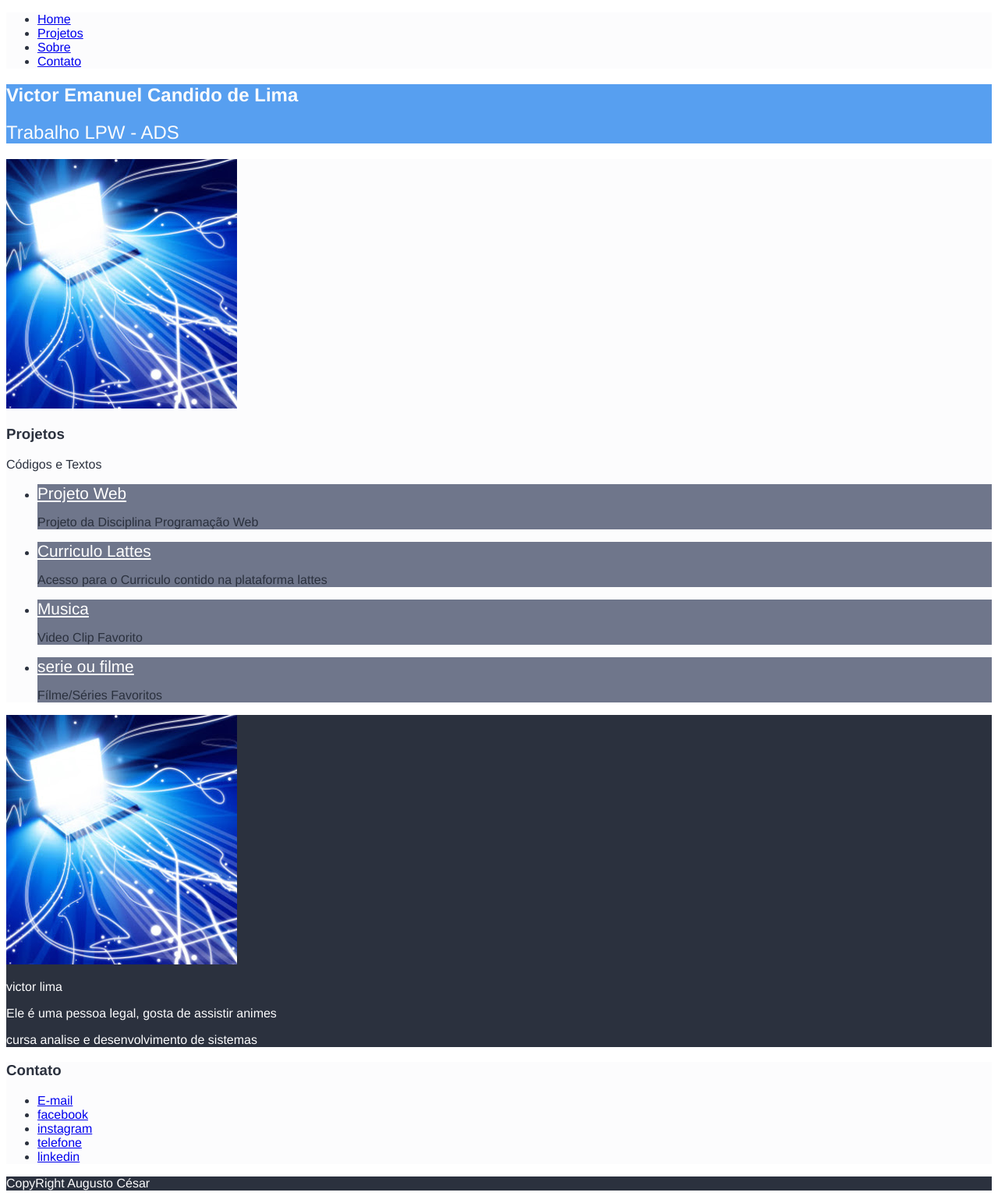
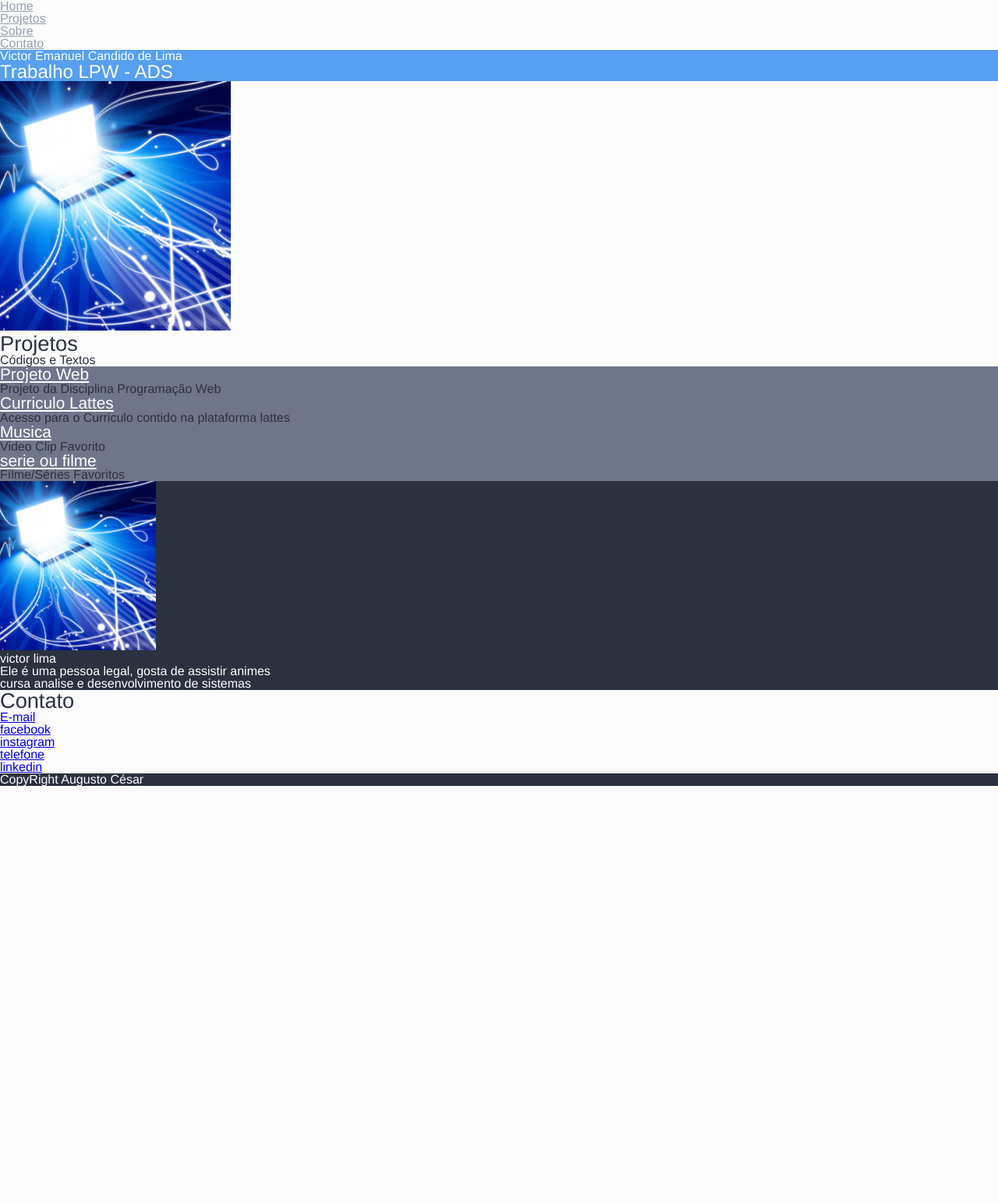
Before and after one commit to Cesaralves17/AulasProgramacaoWeb, a PHP site: page / in a window 1280 px wide. Shown: the whole page at 78% size. After the commit the page ends 1008 px from the top, so only its background shows below. Run offline with PHP 8.4, Linux system fonts and the light colour scheme.

Commit message:
reset css e estilos
reset css e estilos

```diff
--- a/CSS/Blog.css
+++ b/CSS/Blog.css
@@ -17,8 +17,15 @@ body {
     font-weight: lighter;
 
 }
+section h3{
+    font-size: 1.7em;
 
+}
 
+header  li a{
+    color:#99A0B0;
+    font-weight: lighter;
+}
 
 .escuras {
     background-color: #2B313E;
@@ -38,3 +45,8 @@ body {
     color: #ffffff;
     font-size: 1.3em;
 }
+
+#Sobre img{
+    width: 200px;
+
+}
--- /dev/null
+++ b/CSS/reset.css
@@ -0,0 +1,48 @@
+/* http://meyerweb.com/eric/tools/css/reset/
+  v2.0 | 20110126
+  License: none (public domain)
+*/
+
+html, body, div, span, applet, object, iframe,
+h1, h2, h3, h4, h5, h6, p, blockquote, pre,
+a, abbr, acronym, address, big, cite, code,
+del, dfn, em, img, ins, kbd, q, s, samp,
+small, strike, strong, sub, sup, tt, var,
+b, u, i, center,
+dl, dt, dd, ol, ul, li,
+fieldset, form, label, legend,
+table, caption, tbody, tfoot, thead, tr, th, td,
+article, aside, canvas, details, embed,
+figure, figcaption, footer, header, hgroup,
+menu, nav, output, ruby, section, summary,
+time, mark, audio, video {
+    margin: 0;
+    padding: 0;
+    border: 0;
+    font-size: 100%;
+    font: inherit;
+    vertical-align: baseline;
+}
+/* HTML5 display-role reset for older browsers */
+article, aside, details, figcaption, figure,
+footer, header, hgroup, menu, nav, section {
+    display: block;
+}
+body {
+    line-height: 1;
+}
+ol, ul {
+    list-style: none;
+}
+blockquote, q {
+    quotes: none;
+}
+blockquote:before, blockquote:after,
+q:before, q:after {
+    content: '';
+    content: none;
+}
+table {
+    border-collapse: collapse;
+    border-spacing: 0;
+}
--- a/index.html
+++ b/index.html
@@ -4,13 +4,14 @@
 <head>
   <meta charset="utf-8">
   <title>blog do vitor</title>
+  <link rel="stylesheet" href="CSS/reset.css">
   <link rel="stylesheet" href="CSS/Blog.css">
 
 
 
 
 
- </head>
+</head>
 
 <body>
 
--- a/teste.txt
+++ /dev/null
@@ -1 +0,0 @@
-AUGUSTO
```
